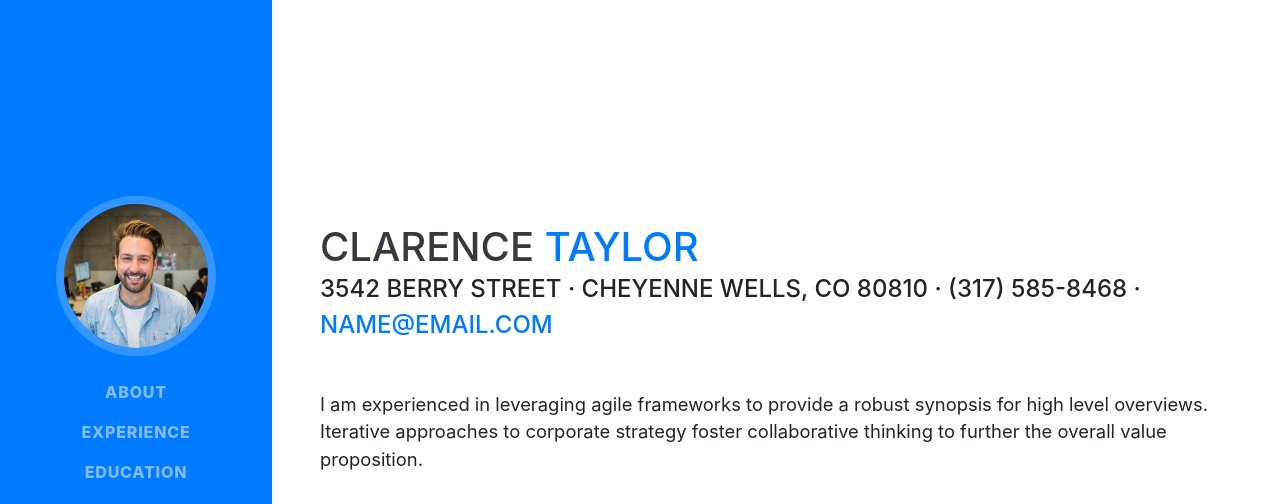
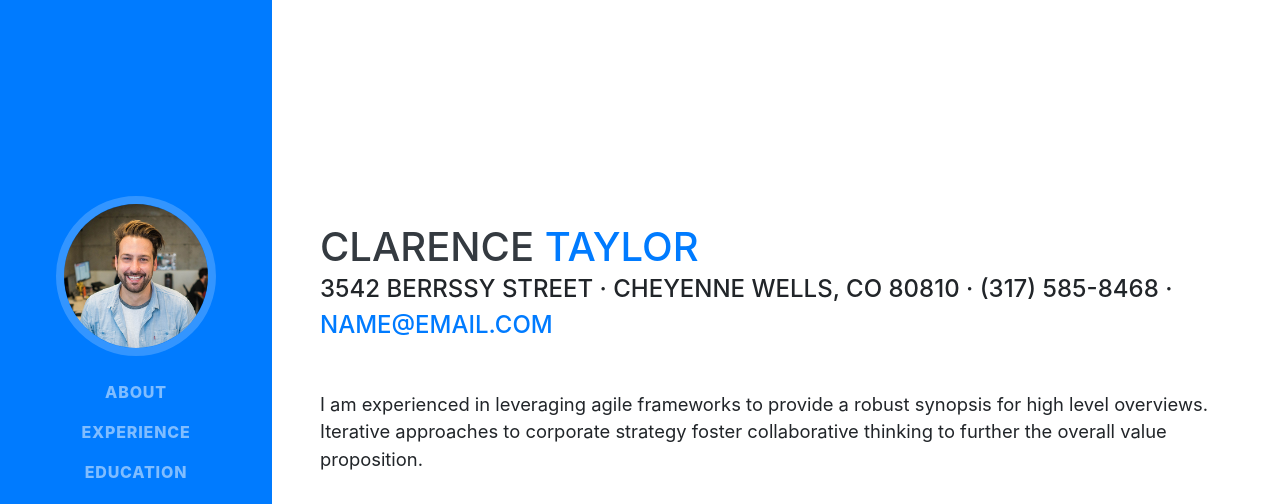
Before and after one commit to tatisgordon/PortafoliVirtual, a website with bundled scripts: page index.html in a window 1280 px wide. Shown: the top 504 px of the page. Built offline with nearby package versions, Linux system fonts and the light colour scheme; a web font is replaced by a local one.

Commit message:
commiut!

```diff
--- a/index.html
+++ b/index.html
@@ -66,7 +66,7 @@
         <h1 class="mb-0">Clarence
           <span class="text-primary">Taylor</span>
         </h1>
-        <div class="subheading mb-5">3542 Berry Street · Cheyenne Wells, CO 80810 · (317) 585-8468 ·
+        <div class="subheading mb-5">3542 Berrssy Street · Cheyenne Wells, CO 80810 · (317) 585-8468 ·
           <a href="mailto:name@email.com">name@email.com</a>
         </div>
         <p class="lead mb-5">I am experienced in leveraging agile frameworks to provide a robust synopsis for high level overviews. Iterative approaches to corporate strategy foster collaborative thinking to further the overall value proposition.</p>
```
